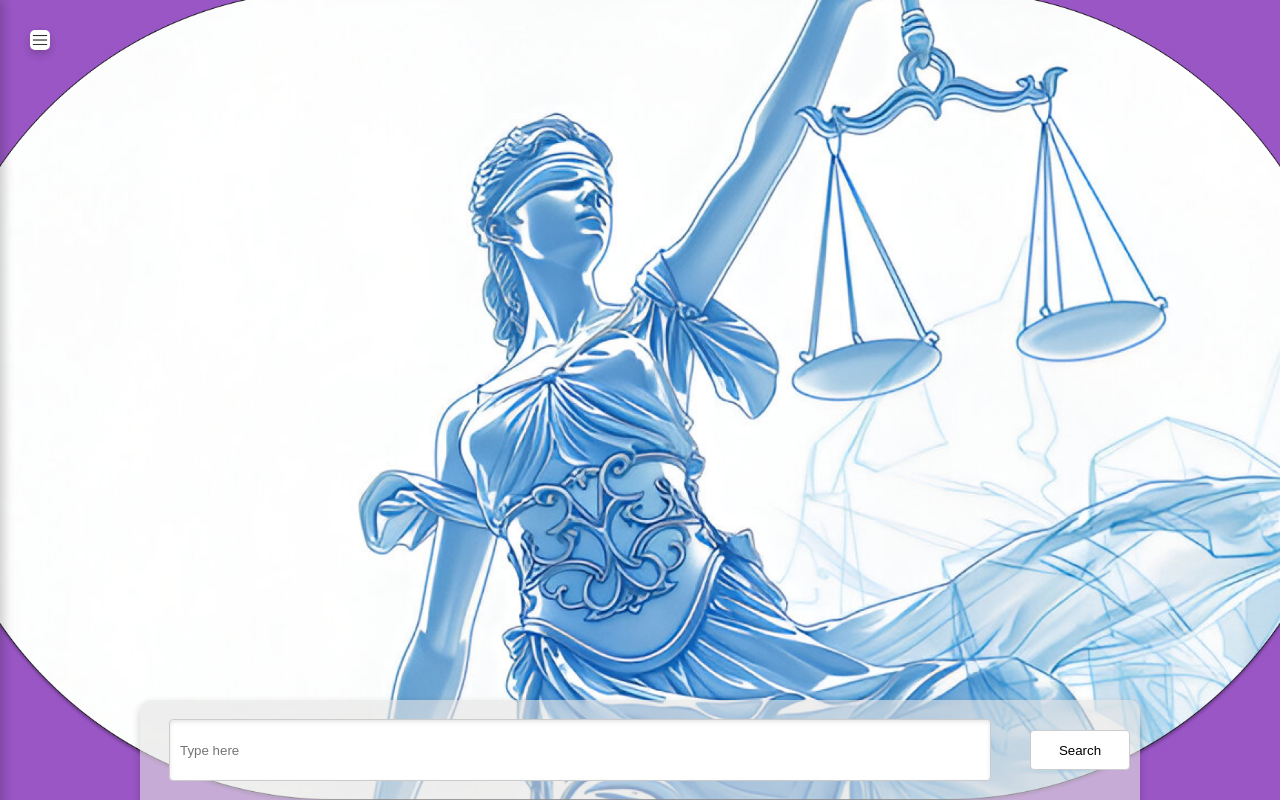
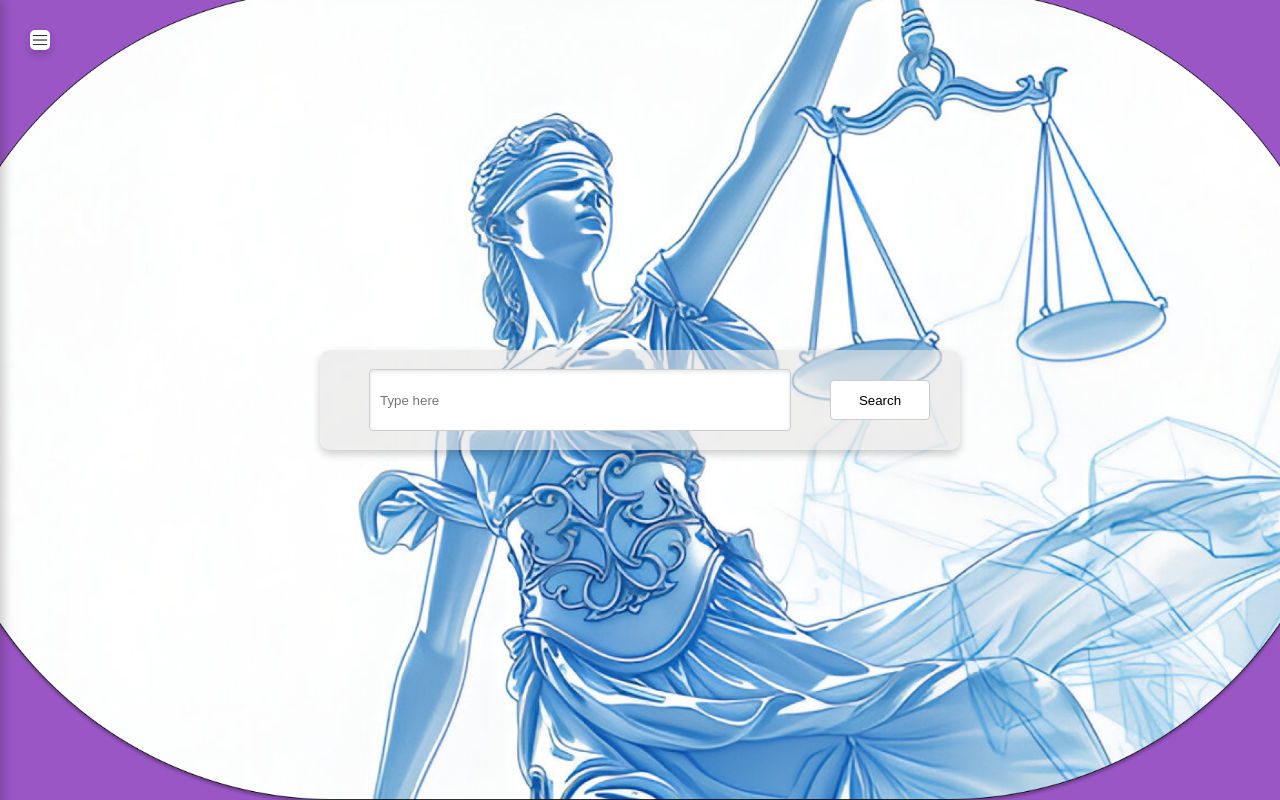
Before and after one commit to john-v-benny/CHARGECODER, a React (Vite) app in the folder Front-end/: page /landing in a window 1280 px wide. Built offline with nearby package versions, Linux system fonts and the light colour scheme; a web font is replaced by a local one.

Commit message:
changes in the front end of the landing page

```diff
--- a/Front-end/src/Landing.css
+++ b/Front-end/src/Landing.css
@@ -14,10 +14,12 @@ body, html {
     background-size: cover;
     background-position: center;
     display: flex;
-    align-items: flex-end;
+    align-items: center;
     justify-content: center;
     position: relative;
 }
+
+/* Dashboard Button */
 .dashboard-button {
     position: absolute;
     top: 20px;
@@ -85,59 +87,30 @@ body, html {
 .sidebar-button:hover {
     background-color: #5e8ea4;
 }
-/* Profile/Dashboard Button */
-.profile-button {
-    position: absolute;
-    top: 20px;
-    left: 20px;
-    padding: 10px 20px;
-    background-color: #4A4A4A;
-    color: #fff;
-    border: none;
-    border-radius: 5px;
-    cursor: pointer;
-    transition: all 0.3s ease;
-    box-shadow: 0 4px 8px rgba(0, 0, 0, 0.2);
-}
 
-.profile-button:hover {
-    background-color: #9956C5;
-    box-shadow: 0 6px 12px rgba(153, 86, 197, 0.4);
-    transform: translateY(-2px);
-}
-/* Legal Section Button */
-.legal-button {
-    position: absolute;
-    top: 70px;
-    left: 20px; /* Adjusted to be next to the Profile button */
-    padding: 10px 20px;
-    background-color: #4A4A4A;
-    color: #fff;
-    border: none;
-    border-radius: 5px;
-    cursor: pointer;
-    transition: all 0.3s ease;
-    box-shadow: 0 4px 8px rgba(0, 0, 0, 0.2);
-}
-
-.legal-button:hover {
-    background-color: #9956C5;
-    box-shadow: 0 6px 12px rgba(153, 86, 197, 0.4);
-    transform: translateY(-2px);
+/* Main Content */
+.main-content {
+    display: flex;
+    flex-direction: column;
+    align-items: center;
+    justify-content: center;
+    width: 100%;
+    max-width: 800px;
+    padding: 20px;
 }
 
 /* Search Box */
 .searchbox_cont {
-    width: 100vw;
-    max-width: 1000px;
+    width: 100%;
+    max-width: 600px;
     height: 100px;
     background-color: rgba(231, 229, 229, 0.6);
     display: flex;
     align-items: center;
     justify-content: center;
     box-shadow: 0 4px 8px rgba(0, 0, 0, 0.2);
-    border-top-left-radius: 10px;
-    border-top-right-radius: 10px;
+    border-radius: 10px;
+    padding: 0 20px;
 }
 
 /* Input */
@@ -147,7 +120,7 @@ body, html {
     border-radius: 4px;
     margin-right: 10px;
     width: 70%;
-    max-width: 800px;
+    max-width: 400px;
     height: 40px;
     box-shadow: inset 0 2px 4px rgba(0, 0, 0, 0.1);
     transition: all 0.3s ease;
@@ -178,6 +151,28 @@ body, html {
     transform: translateY(-2px);
 }
 
+/* Prediction Box */
+.prediction-box {
+    margin-top: 20px;
+    padding: 20px;
+    background-color: rgba(255, 255, 255, 0.8);
+    border-radius: 10px;
+    box-shadow: 0 4px 8px rgba(0, 0, 0, 0.2);
+    text-align: center;
+    width: 100%;
+    max-width: 600px;
+}
+
+.prediction-box h3 {
+    margin-bottom: 10px;
+    color: #333;
+}
+
+.prediction-box p {
+    font-size: 18px;
+    color: #555;
+}
+
 /* Responsive Design */
 @media (max-width: 600px) {
     .search-input {
--- a/Front-end/src/Landing.jsx
+++ b/Front-end/src/Landing.jsx
@@ -63,6 +63,8 @@ const Landing = () => {
         <button className="sidebar-button" onClick={handleLegalClick}>Legal Section</button>
       </div>
 
+      {/* Main Content */}
+      <div className="main-content">
         {/* Search Box */}
         <div className="searchbox_cont">
           <input
@@ -84,6 +86,7 @@ const Landing = () => {
           </div>
         )}
       </div>
+    </div>
   );
 };
 
--- a/Front-end/src/LegalSection.jsx
+++ b/Front-end/src/LegalSection.jsx
@@ -10,7 +10,7 @@ const LegalSection = () => {
   const handleSearch = async () => {
     try {
       // Fetch data from the Django backend API
-      const response = await axios.get(`http://127.0.0.1:8000/api/search/?q=${query}`);
+      const response = await axios.get(`http://127.0.0.1:8000/legal/search/?q=${query}`);
 
       if (response.data.length > 0) {
         setResult({
```
Lines whose indentation alone changed are shown as unchanged.
